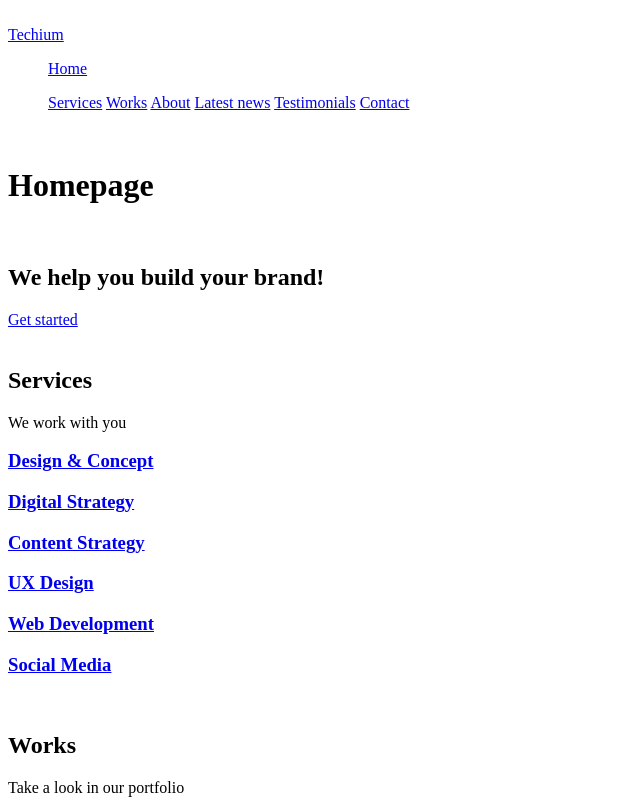
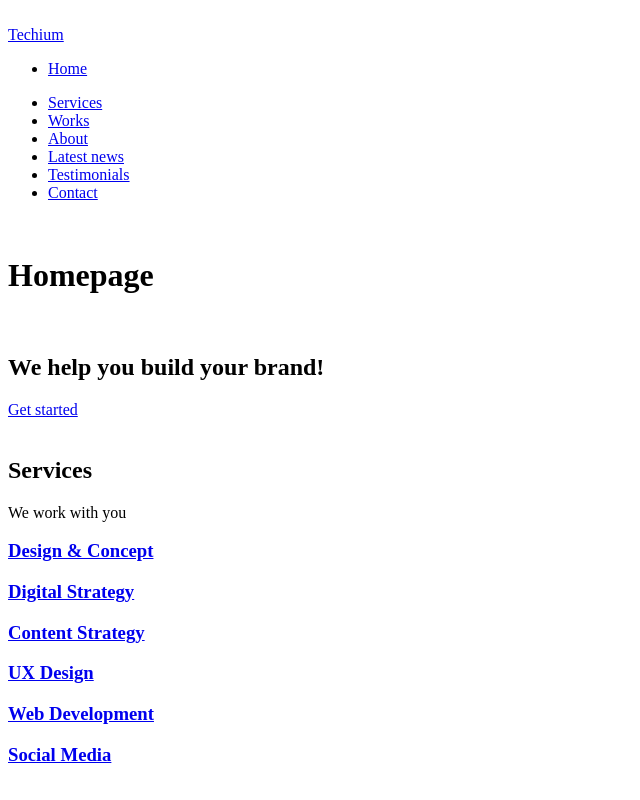
Before and after one commit to Jimwall0/atlas-web_front_end, a plain HTML site: page html_advanced/24-index.html in a window 1280 px wide. Shown: the top 800 px of the page, without its empty margins (0-640 px from the left). Drawn offline with Linux system fonts and the light colour scheme.

Commit message:
listed items

```diff
--- a/html_advanced/24-index.html
+++ b/html_advanced/24-index.html
@@ -20,13 +20,13 @@
             </div>
             <nav>
                 <ul>
-                    <a href="/"><p>Home</p></a>
-                    <a href="#services">Services</a>
-                    <a href="#works">Works</a>
-                    <a href="#about">About</a>
-                    <a href="#latest_news">Latest news</a>
-                    <a href="#testimonials">Testimonials</a>
-                    <a href="#contact">Contact</a>
+                    <li><a href="/"><p>Home</p></a></li>
+                    <li><a href="#services">Services</a></li>
+                    <li><a href="#works">Works</a></li>
+                    <li><a href="#about">About</a></li>
+                    <li><a href="#latest_news">Latest news</a></li>
+                    <li><a href="#testimonials">Testimonials</a></li>
+                    <li><a href="#contact">Contact</a></li>
                 </ul>
             </nav>
         </div>
@@ -162,9 +162,9 @@
         <footer>
             <div>
                 <ul>
-                    <a href="https://www.facebook.com/HolbertonSchool/">Facebook</a>
-                    <a href="https://twitter.com/holbertonschool">Twitter</a>
-                    <a href="https://www.instagram.com/holbertonschool/">Instagram</a>
+                    <li><a href="https://www.facebook.com/HolbertonSchool/">Facebook</a></li>
+                    <li><a href="https://twitter.com/holbertonschool">Twitter</a></li>
+                    <li><a href="https://www.instagram.com/holbertonschool/">Instagram</a></li>
                 </ul>
             </div>
         </footer>
```
